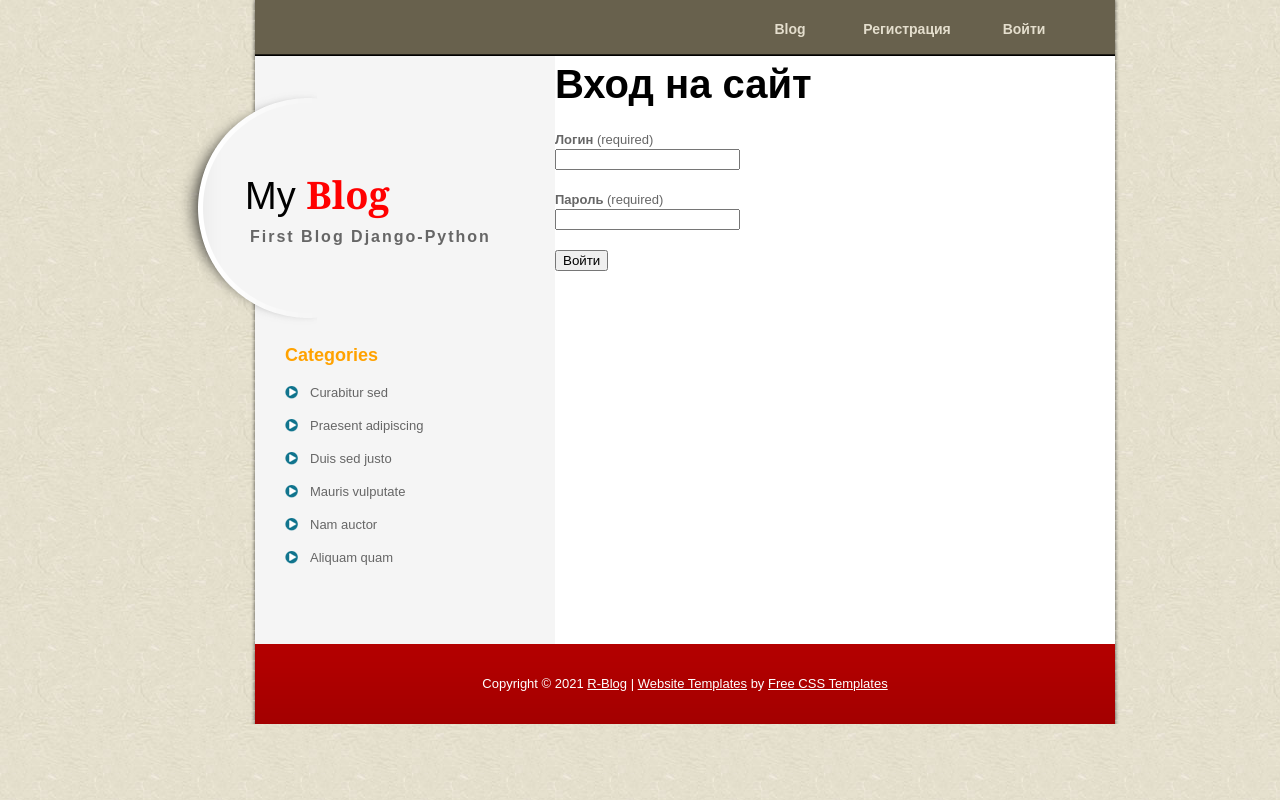
After one commit to Lasloflo/first_blog, a Django app: page /login/ in a window 1280 px wide. The commit adds this page. Run offline with Django 3.2, Linux system fonts and the light colour scheme.

Commit message:
reg, login, logout commit

```diff
--- a/blog/main/forms.py
+++ b/blog/main/forms.py
@@ -1,4 +1,6 @@
 from django import forms
+from django.contrib.auth.forms import UserCreationForm, AuthenticationForm
+from django.contrib.auth.models import User
 
 from .models import Comment
 
@@ -8,4 +10,28 @@ class CommentForm(forms.ModelForm):
     class Meta:
         model = Comment
         fields = ('author', 'content', 'post')
-        widgets = {'post': forms.HiddenInput}
+        widgets = {'post': forms.HiddenInput}  #  поле скрывается, потому что передается автоматически
+
+
+class RegisterUserForm(UserCreationForm): #  форма для регистрации
+    # прописываются стили для полей и др. атрибуты. Через класс мета стили не подключаются
+    username = forms.CharField(label='Логин', widget=forms.TextInput(attrs={'class': 'form_row'}))
+    email = forms.EmailField(label='E-mail', widget=forms.EmailInput(attrs={'class': 'form_row'}))
+    password1 = forms.CharField(label='Пароль', widget=forms.PasswordInput(attrs={'class': 'form_row'}))
+    password2 = forms.CharField(label='Пароль повторно', widget=forms.PasswordInput(attrs={'class': 'form_row'}))
+
+    class Meta:
+        model = User
+        fields = ('username', 'email', 'password1', 'password2')  # для формы для вывода на странице
+        # widgets = {
+        #    'username': forms.TextInput(attrs={'class': 'form_row'}),
+        #    'password1': forms.PasswordInput(attrs={'class': 'form_row'}),
+        #    'password2': forms.PasswordInput(attrs={'class': 'form_row'})
+        #}
+
+
+class LoginUserForm(AuthenticationForm):  # форма для входа на сайт
+
+    username = forms.CharField(label='Логин', widget=forms.TextInput(attrs={'class': 'form_row'}))
+    password = forms.CharField(label='Пароль', widget=forms.PasswordInput(attrs={'class': 'form_row'}))
+    # если нужны доп поля то можно прописать в этой форме
--- a/blog/main/static/main/s3slider.css
+++ b/blog/main/static/main/s3slider.css
@@ -62,6 +62,9 @@
 	width: 100px !important;
 	height: 200px;
 }
+.form_error .errorlist ul li {
+    color: brown;
+}
 
 ul { margin: 0; padding: 0; list-style-type: none; list-style: none;}
 
--- a/blog/main/static/main/templatemo_style.css
+++ b/blog/main/static/main/templatemo_style.css
@@ -358,8 +358,9 @@ em { color: #5d6d1e; }
 .comment_text .comment_author { font-size: 14px; font-weight: bold; color: #781919; margin-bottom: 10px; }
 .comment_text .date { font-size: 12px; font-weight: normal; color: #333; padding-left: 10px; }
 .comment_text .time { font-size: 12px; font-weight: normal; color: #333; padding-left: 10px; }
-.comment_text .reply a { display: block; clear: both; float: right; padding: 1px 10px; height: 24px; text-align: center; background: #3694ab; border: 1px solid #fff; color: #fff; }
 
+.comment_text .reply a { display: block;  float: right; padding: 1px 10px; height: 24px; text-align: center; background: #3694ab; border: 1px solid #fff; color: #fff; }
+                                        {# clear: both; #}
 
 #comment_form {
 	clear: both;
@@ -528,4 +529,8 @@ em { color: #5d6d1e; }
 	color: #FFFFFF;
 }
 
+.form_error .errorlist ul li {
+    color: brown;
+}
+
 /* footer wrapper */
--- a/blog/main/templates/main/base.html
+++ b/blog/main/templates/main/base.html
@@ -32,6 +32,16 @@
         {% for m, p in menu.items %}
             <li><a href="{% url p %}"> {{ m }}</a></li>
         {% endfor %}
+            {% if request.user.is_authenticated %}
+            <li><a href="{% url 'home' %}">{{ user.username }}</a></li>
+            <li><a href="{% url 'home' %}">Add Article</a></li>
+
+            <li><a href="{% url 'logout' %}">Выйти</a></li>
+
+            {% else %}
+            <li><a href="{% url 'register' %}">Регистрация</a></li>
+            <li><a href="{% url 'login' %}">Войти</a></li>
+            {% endif %}
         </ul>
 
     </div> <!-- end of templatemo_menu -->
--- /dev/null
+++ b/blog/main/templates/main/login.html
@@ -0,0 +1,22 @@
+{% extends 'main/base.html' %}
+
+
+{% block main %}
+<h1>{{ title }}</h1>
+
+<form action="" method="post">
+    {% csrf_token %}
+    <div class="form_error">{{ form.non_field_errors }}</div>
+    {% for f in form %}
+
+    <div class="form_row"><label><strong>{{ f.label }}</strong> (required)</label>
+    <br/>
+    {{ f }}
+    </div>
+    <div class="form_error">{{ f.errors }}</div>
+    <br/>
+    {% endfor %}
+    <button type="submit" class="submit_btn">Войти</button>
+</form>
+
+{% endblock %}
--- a/blog/main/urls.py
+++ b/blog/main/urls.py
@@ -4,4 +4,7 @@ from .views import *
 urlpatterns = [
     path('', index, name='home'),
     path('post/<int:post_id>', show_post, name='post'),
+    path('login/', LoginUser.as_view(), name='login'),
+    path('logout/', logout_user, name='logout'),
+    path('register/', RegisterUser.as_view(), name='register'),
 ]
--- a/blog/main/views.py
+++ b/blog/main/views.py
@@ -1,10 +1,13 @@
-
+from django.contrib.auth import logout, login
+from django.contrib.auth.forms import UserCreationForm, AuthenticationForm
+from django.contrib.auth.views import LoginView
 from django.shortcuts import render, get_object_or_404, redirect
-from django.urls import reverse
-from django.views.generic import ListView
+from django.urls import reverse, reverse_lazy
+from django.views.generic import ListView, CreateView
 from django.http import HttpResponse, HttpResponseRedirect
 from .models import Post, Comment
-from .forms import CommentForm
+from .forms import CommentForm, RegisterUserForm, LoginUserForm
+
 # Create your views here.
 
 # class BlogListView(ListView):
@@ -12,7 +15,7 @@ from .forms import CommentForm
 #
 #     template_name = 'index.html'
 
-menu = {'Blog': "home", 'Add article': "home"}
+menu = {'Blog': "home", }
 
 def index(request):
     posts = Post.objects.all()[:5]
@@ -26,18 +29,18 @@ def show_post(request, post_id):
     # post = Post.objects.get(pk=post_id)
     post = get_object_or_404(Post, pk=post_id)
     comments = Comment.objects.filter(post_id=post_id, is_active=True)
-    all_comments_post = len(comments)
-    initial = {'post': post.pk}
-    form_class = CommentForm
-    form = form_class(initial=initial)
+    all_comments_post = len(comments)  # число всех комментариев
+    initial = {'post': post.pk}  # заносим в форму ключ к комментарию(скрытый "forms.HiddenInput")
+    form_class = CommentForm  # создаемя объект CommentForm (не объект класса), которую будем потом редактировать по необходимости
+    form = form_class(initial=initial)  # передаем словарь с НАЧАЛЬНЫМ значением id поста
     if request.method == 'POST':
-        c_form = CommentForm(request.POST)
+        c_form = CommentForm(request.POST)  # проверяет на POST-запрос. и создается объект класса формы с введенными данными
 
         if c_form.is_valid():
             c_form.save()
             return redirect(post)  # использовали редирект и 'цель'- объект модели post - (необходим get_absolute_url(self))
         else:
-            form = c_form
+            form = c_form  # данные не валидны на странице отобразится форма с некорректно введенными данными
 
     data = {
         'post': post,
@@ -47,3 +50,43 @@ def show_post(request, post_id):
         'all_comm': all_comments_post,
     }
     return render(request, 'main/blog_post.html', data)
+
+class RegisterUser(CreateView):  # класс для создания пользователя. Регистрация
+    form_class = RegisterUserForm  # форма регистрации пльзователся
+    template_name = 'main/register.html' # шаблон в котором будет форма
+    success_url = reverse_lazy('login')  # переход на страницу после регистрации
+
+    def get_context_data(self, *, object_list=None, **kwargs):  # стандартный метод класса для передачи контекста в шаблон
+        context = super().get_context_data(**kwargs)
+        context['menu'] = menu
+        context['title'] = 'Регистрация'
+        return context
+
+    def form_valid(self, form):  # метод вызывается при успешной регистрации польщователя
+        user = form.save()   # сохраняем форму в БД. Добавляем пользователя в БД
+        login(self.request, user)  # функция login автоматически авторизовывает пользователя
+        return redirect('home')  # перенаправляет на страницу 'home' почле удачной регистрации
+
+
+# def login(request):
+#     pass
+
+class LoginUser(LoginView):  # класс наследуется от стандартного класса LoginView - в котором прописана логика АУТОНТИФИКАЦИИ
+    # form_class = AuthenticationForm  # стандартная форма для аутонтификации пользователя
+    form_class = LoginUserForm  # пользовательская форма для аутонтификации пользователя
+    template_name = 'main/login.html'  # путь к шаблону нобработк формы входа
+
+    def get_context_data(self, object_list=None, **kwargs):
+        context = super().get_context_data(**kwargs)
+        context['menu'] = menu
+        context['title'] = 'Вход на сайт'
+        return context
+
+    def get_success_url(self):  # фукция определяет на какую страницу перейдет пользователь после удачной регистрации
+        return reverse_lazy('home')
+    #  это же можно прописать в settings.py
+    #  как LOGIN_REDIRECT_URL = '/'   - перенаправление на домашнюю страницу
+
+def logout_user(request):  # функция для выхода
+    logout(request)  # стандартный метод для выхода пользователя
+    return redirect('login')
```
Also changed, not shown: blog/main/templates/main/blog_post.html (+6 -4 lines), blog/main/templates/main/register.html (added, +20 -0 lines).
